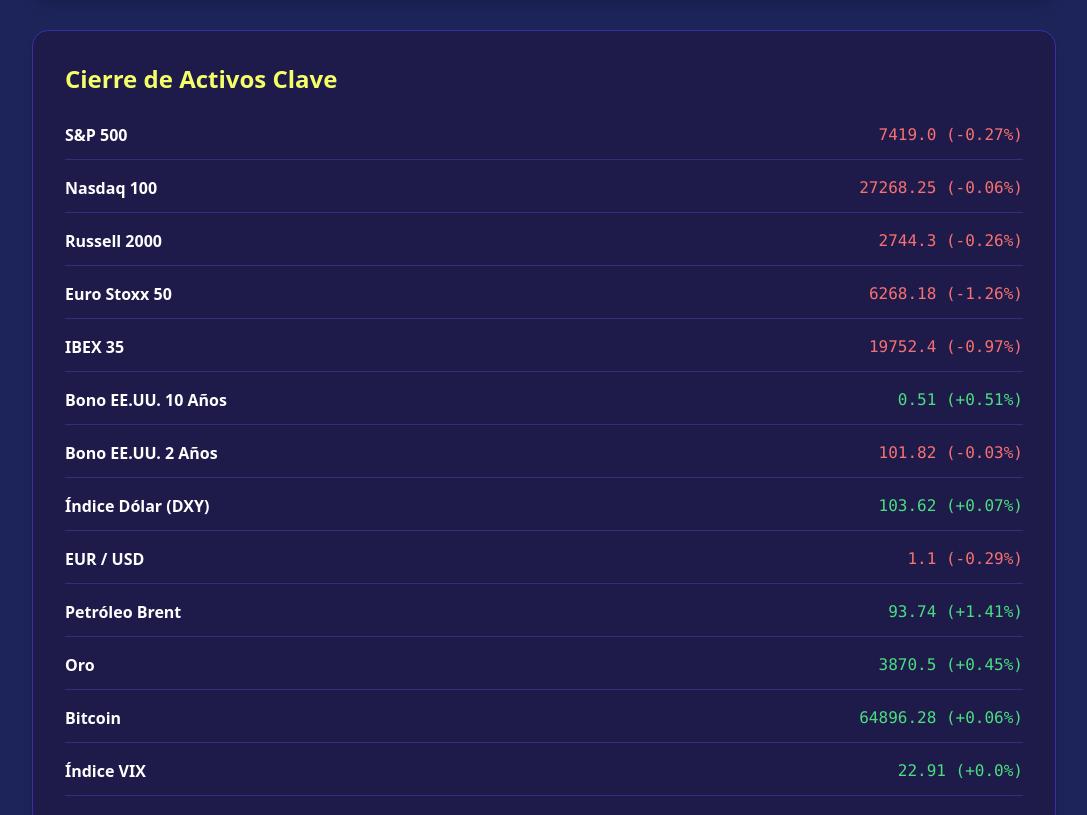
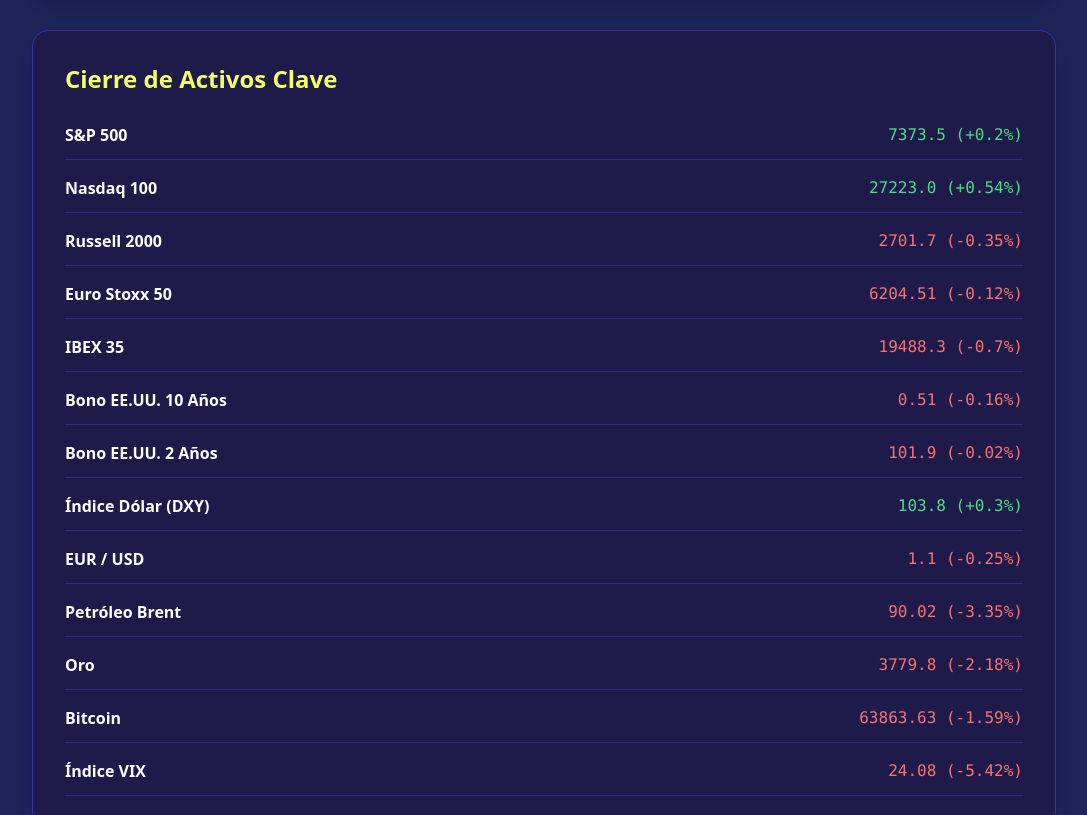
Before and after one commit to aguarinosm/mercado_bot.py, a plain HTML site: page index.html in a window 1280 px wide. Shown: the part 711-1526 px from the top of the page, without its empty margins (96-1183 px from the left). Drawn offline with nearby package versions, Linux system fonts and the light colour scheme.

Commit message:
Actualizar web diaria automática

```diff
--- a/index.html
+++ b/index.html
@@ -3,7 +3,7 @@
 <head>
     <meta charset="UTF-8">
     <meta name="viewport" content="width=device-width, initial-scale=1.0">
-    <title>Terminal Macro-Financiero | 17-11-2026</title>
+    <title>Terminal Macro-Financiero | 18-11-2026</title>
     <script src="https://cdn.tailwindcss.com"></script>
     <style>
         body { background-color: #1C2459; color: #ffffff; font-family: system-ui, -apple-system, sans-serif; }
@@ -15,14 +15,14 @@
         <!-- CABECERA -->
         <header class="border-b border-indigo-800 pb-4">
             <h1 class="text-4xl font-extrabold text-[#F5FF67]">Briefing de Mercados</h1>
-            <p class="text-indigo-300 mt-2 text-sm uppercase tracking-wider">Despliegue Analítico • Fecha: 17-11-2026</p>
+            <p class="text-indigo-300 mt-2 text-sm uppercase tracking-wider">Despliegue Analítico • Fecha: 18-11-2026</p>
         </header>
 
         <!-- BLOQUE 1: RESUMEN DUMMIES (AMARILLO GIGANTE) -->
         <section class="bg-custom-yellow p-6 md:p-8 rounded-2xl shadow-xl space-y-3 border-4 border-[#F5FF67]">
             <h2 class="text-2xl font-black uppercase tracking-wide">El mercado en 1 minuto</h2>
             <p class="text-lg font-medium leading-relaxed">
-                El mercado está en modo 'tormenta'. Los inversores tienen miedo porque el dinero es más caro de pedir prestado (los tipos de interés están altos). Como cuesta más financiarse, las empresas tienen más difícil crecer, y por eso la gente prefiere vender sus acciones y buscar refugios seguros.
+                Día de navegación tranquila. La economía crece a buen ritmo pero sin sobrecalentarse, y la inflación parece controlada. Esto es como ir en barco con el viento a favor: las empresas pueden planificar su futuro y los inversores compran acciones con confianza.
             </p>
         </section>
 
@@ -30,7 +30,7 @@
         <section class="bg-indigo-950 p-6 md:p-8 rounded-2xl border border-indigo-800 shadow-lg space-y-6">
             <h2 class="text-2xl font-bold text-[#F5FF67]">Monitor Macro & FED</h2>
             <p class="text-indigo-100 leading-relaxed text-lg">
-                <strong>Análisis Institucional:</strong> La volatilidad repunta (VIX en 22.91) en un contexto de reajuste de carteras. Con los tipos de la FED en 3.88% y la inflación persistente, el coste de oportunidad medido por el bono a 10 años (0.51%) sigue asfixiando los múltiplos de la renta variable tecnológica.
+                <strong>Análisis Institucional:</strong> Entorno macroeconómico acomodaticio o asimilado por el consenso. La lectura de inflación (337.476) y un mercado laboral estabilizado permiten que los índices directores extiendan su estructura técnica, con el bono a 10 años estabilizado en 0.51%.
             </p>
             <div class="grid grid-cols-2 md:grid-cols-4 gap-4 mt-6">
                 <div class="bg-[#1C2459] p-4 rounded-xl border border-indigo-800 text-center">
@@ -59,67 +59,67 @@
 
         <li class='flex justify-between border-b border-indigo-900 py-3 items-center'>
             <span class='font-semibold'>S&P 500</span>
-            <span class='font-mono text-red-400'>7419.0 (-0.27%)</span>
+            <span class='font-mono text-green-400'>7373.5 (+0.2%)</span>
         </li>
 
         <li class='flex justify-between border-b border-indigo-900 py-3 items-center'>
             <span class='font-semibold'>Nasdaq 100</span>
-            <span class='font-mono text-red-400'>27268.25 (-0.06%)</span>
+            <span class='font-mono text-green-400'>27223.0 (+0.54%)</span>
         </li>
 
         <li class='flex justify-between border-b border-indigo-900 py-3 items-center'>
             <span class='font-semibold'>Russell 2000</span>
-            <span class='font-mono text-red-400'>2744.3 (-0.26%)</span>
+            <span class='font-mono text-red-400'>2701.7 (-0.35%)</span>
         </li>
 
         <li class='flex justify-between border-b border-indigo-900 py-3 items-center'>
             <span class='font-semibold'>Euro Stoxx 50</span>
-            <span class='font-mono text-red-400'>6268.18 (-1.26%)</span>
+            <span class='font-mono text-red-400'>6204.51 (-0.12%)</span>
         </li>
 
         <li class='flex justify-between border-b border-indigo-900 py-3 items-center'>
             <span class='font-semibold'>IBEX 35</span>
-            <span class='font-mono text-red-400'>19752.4 (-0.97%)</span>
+            <span class='font-mono text-red-400'>19488.3 (-0.7%)</span>
         </li>
 
         <li class='flex justify-between border-b border-indigo-900 py-3 items-center'>
             <span class='font-semibold'>Bono EE.UU. 10 Años</span>
-            <span class='font-mono text-green-400'>0.51 (+0.51%)</span>
+            <span class='font-mono text-red-400'>0.51 (-0.16%)</span>
         </li>
 
         <li class='flex justify-between border-b border-indigo-900 py-3 items-center'>
             <span class='font-semibold'>Bono EE.UU. 2 Años</span>
-            <span class='font-mono text-red-400'>101.82 (-0.03%)</span>
+            <span class='font-mono text-red-400'>101.9 (-0.02%)</span>
         </li>
 
         <li class='flex justify-between border-b border-indigo-900 py-3 items-center'>
             <span class='font-semibold'>Índice Dólar (DXY)</span>
-            <span class='font-mono text-green-400'>103.62 (+0.07%)</span>
+            <span class='font-mono text-green-400'>103.8 (+0.3%)</span>
         </li>
 
         <li class='flex justify-between border-b border-indigo-900 py-3 items-center'>
             <span class='font-semibold'>EUR / USD</span>
-            <span class='font-mono text-red-400'>1.1 (-0.29%)</span>
+            <span class='font-mono text-red-400'>1.1 (-0.25%)</span>
         </li>
 
         <li class='flex justify-between border-b border-indigo-900 py-3 items-center'>
             <span class='font-semibold'>Petróleo Brent</span>
-            <span class='font-mono text-green-400'>93.74 (+1.41%)</span>
+            <span class='font-mono text-red-400'>90.02 (-3.35%)</span>
         </li>
 
         <li class='flex justify-between border-b border-indigo-900 py-3 items-center'>
             <span class='font-semibold'>Oro</span>
-            <span class='font-mono text-green-400'>3870.5 (+0.45%)</span>
+            <span class='font-mono text-red-400'>3779.8 (-2.18%)</span>
         </li>
 
         <li class='flex justify-between border-b border-indigo-900 py-3 items-center'>
             <span class='font-semibold'>Bitcoin</span>
-            <span class='font-mono text-green-400'>64896.28 (+0.06%)</span>
+            <span class='font-mono text-red-400'>63863.63 (-1.59%)</span>
         </li>
 
         <li class='flex justify-between border-b border-indigo-900 py-3 items-center'>
             <span class='font-semibold'>Índice VIX</span>
-            <span class='font-mono text-green-400'>22.91 (+0.0%)</span>
+            <span class='font-mono text-red-400'>24.08 (-5.42%)</span>
         </li>
 
             </ul>
```
